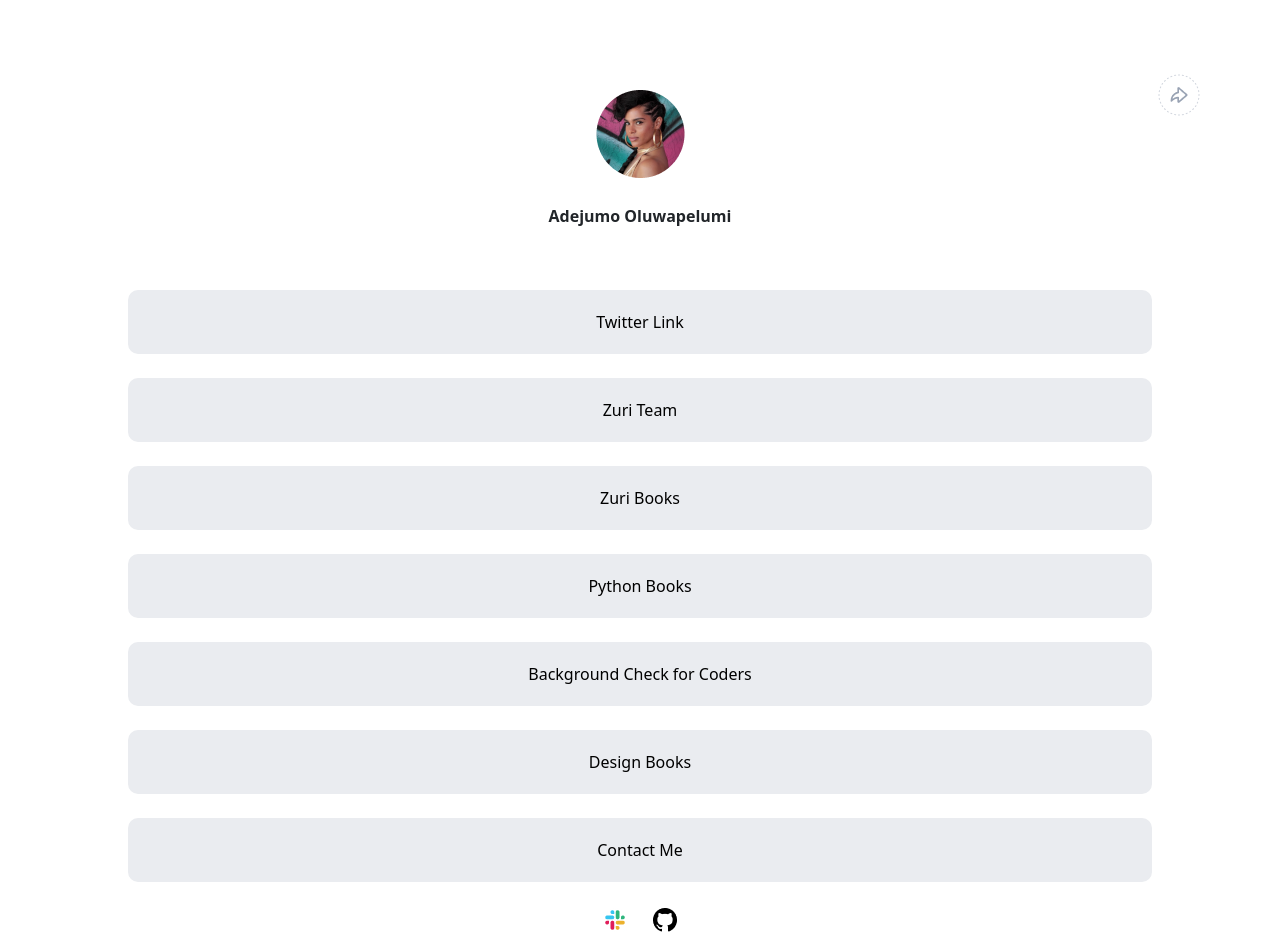
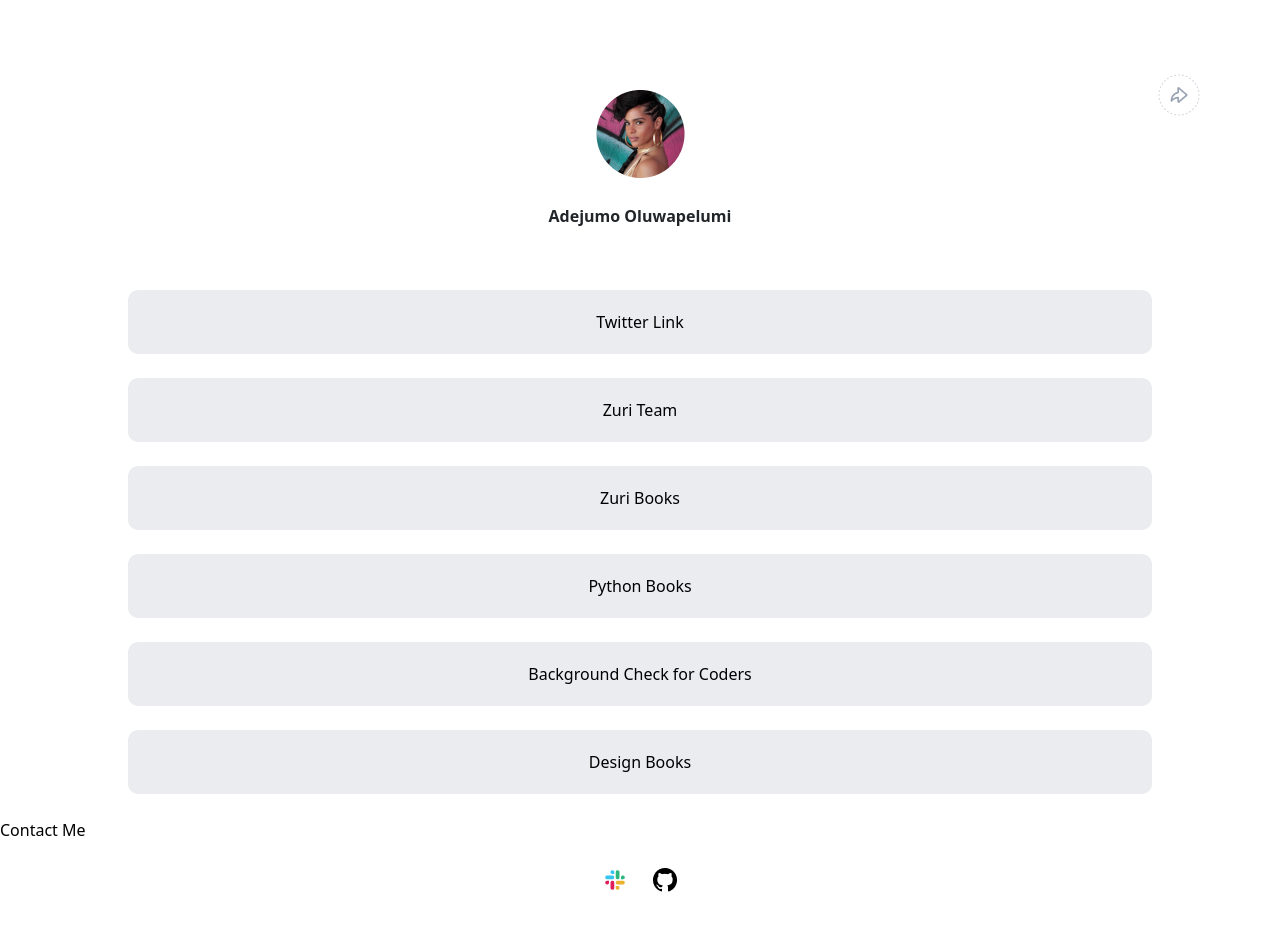
Before and after one commit to Adebaicy/vexing, a React (Create React App) app: page / in a window 1280 px wide. Shown: the top 952 px of the page. Built offline with nearby package versions, Linux system fonts and the light colour scheme.

Commit message:
Update App.js

```diff
--- a/src/App.js
+++ b/src/App.js
@@ -191,7 +191,7 @@ function Oldq() {
         <br />
         <Design />
         <br/>
-        <button ><a href="/contact">Contact Me</a></button>
+        <Link to="/contact">Contact Me</Link>
       </div>
 
 
```
